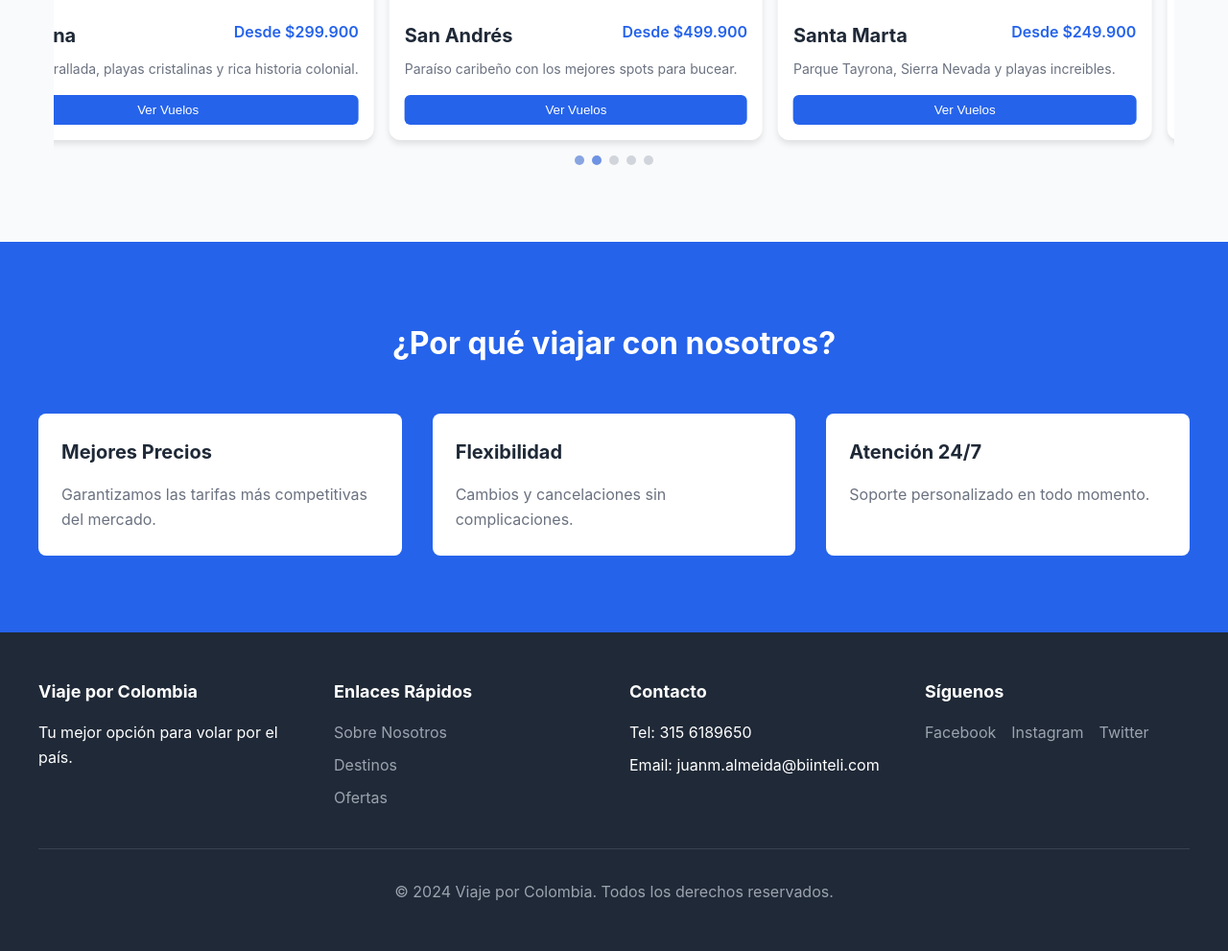
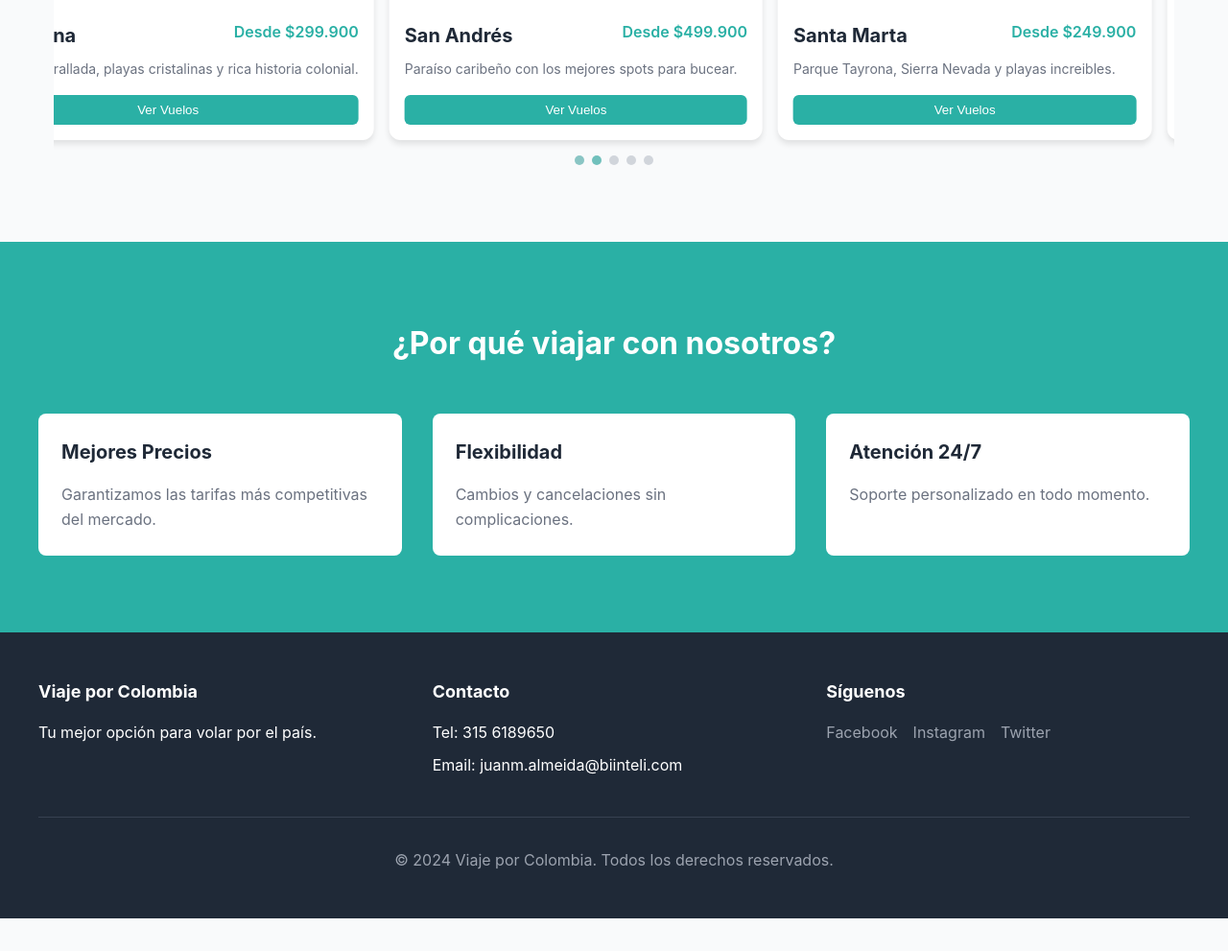
Before and after one commit to iKitzu/Prueba_Biinteli, a plain HTML site: page index.html in a window 1280 px wide. Shown: the part 1142-2133 px from the top of the page at 96% size. After the commit the page ends 2099 px from the top, so only its background shows below. Drawn offline with nearby package versions, Linux system fonts and the light colour scheme.

Commit message:
refactor: :art: Avance

```diff
--- a/assets/css/styles.css
+++ b/assets/css/styles.css
@@ -9,7 +9,7 @@
 }
 
 ::-webkit-scrollbar-thumb {
-    background: #2563eb; /* color del thumb */
+    background: #2ab0a5; /* color del thumb */
     border-radius: 10px; /* bordes redondeados */
 }
 
@@ -20,7 +20,7 @@
 /* Estilo para la scrollbar en Firefox */
 * {
     scrollbar-width: thin; /* ancho del scrollbar */
-    scrollbar-color: #2563eb #f1f1f1; /* color del thumb y del track */
+    scrollbar-color: #2ab0a5 #f1f1f1; /* color del thumb y del track */
 }
 
 
@@ -61,7 +61,7 @@ body {
     display: flex;
     align-items: center;
     gap: 0.5rem;
-    color: #2563eb;
+    color: #2ab0a5;
     font-weight: bold;
     font-size: 1.25rem;
 }
@@ -83,7 +83,7 @@ body {
 }
 
 .nav-links a:hover {
-    color: #2563eb;
+    color: #2ab0a5;
 }
 
 .menu-toggle {
@@ -97,7 +97,7 @@ body {
 .hero {
     position: relative;
     min-height: 95vh;
-    background-image: url('/assets/img/test.jpeg');
+    background-image: url('/assets/img/fondo.jpg');
     background-size: cover;
     background-position: center;
     padding-top: 4rem;
@@ -194,14 +194,14 @@ body {
 
 .input-icon select:focus,
 .input-icon input:focus {
-    border-color: #2563eb;
+    border-color: #2ab0a5;
     box-shadow: 0 0 0 3px rgba(37,99,235,0.2);
 }
 
 .search-button {
     width: 100%;
     padding: 0.75rem;
-    background: #2563eb;
+    background: #2ab0a5;
     color: white;
     border: none;
     border-radius: 0.375rem;
@@ -269,7 +269,7 @@ body {
 }
 
 .card-header span {
-    color: #2563eb;
+    color: #2ab0a5;
     font-weight: 600;
 }
 
@@ -282,7 +282,7 @@ body {
 .card-button {
     width: 100%;
     padding: 0.5rem;
-    background: #2563eb;
+    background: #2ab0a5;
     color: white;
     border: none;
     border-radius: 0.375rem;
@@ -326,7 +326,7 @@ body {
 }
 
 .carousel-nav button.active {
-    background: #2563eb;
+    background: #2ab0a5;
 }
 
 .carousel-track .destination-card {
@@ -338,7 +338,7 @@ body {
 
 /* Promo Section */
 .promo {
-    background: #2563eb;
+    background: #2ab0a5;
     color: white;
     padding: 5rem 1rem;
 }
--- a/index.html
+++ b/index.html
@@ -136,14 +136,6 @@
                 <p>Tu mejor opción para volar por el país.</p>
             </div>
             <div class="footer-section">
-                <h3>Enlaces Rápidos</h3>
-                <ul>
-                    <li><a href="#inicio">Sobre Nosotros</a></li>
-                    <li><a href="#destinos">Destinos</a></li>
-                    <li><a href="#ofertas">Ofertas</a></li>
-                </ul>
-            </div>
-            <div class="footer-section">
                 <h3>Contacto</h3>
                 <ul>
                     <li>Tel: 315 6189650</li>
@@ -160,7 +152,7 @@
             </div>
         </div>
         <div class="footer-bottom">
-            <p>&copy; 2024 Viaje por Colombia. Todos los derechos reservados.</p>
+            <p>© 2024 Viaje por Colombia. Todos los derechos reservados.</p>
         </div>
     </footer>
 
```
Also changed, not shown: 1 other file.
